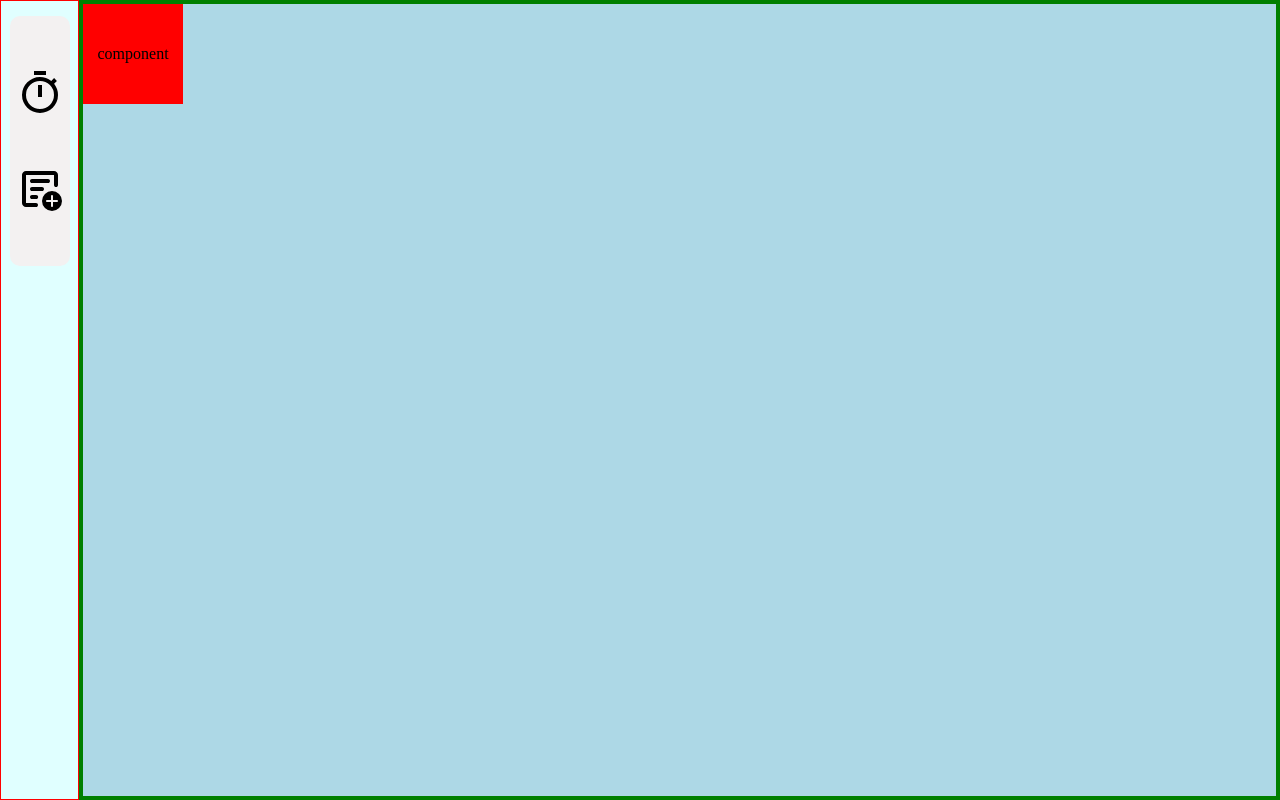
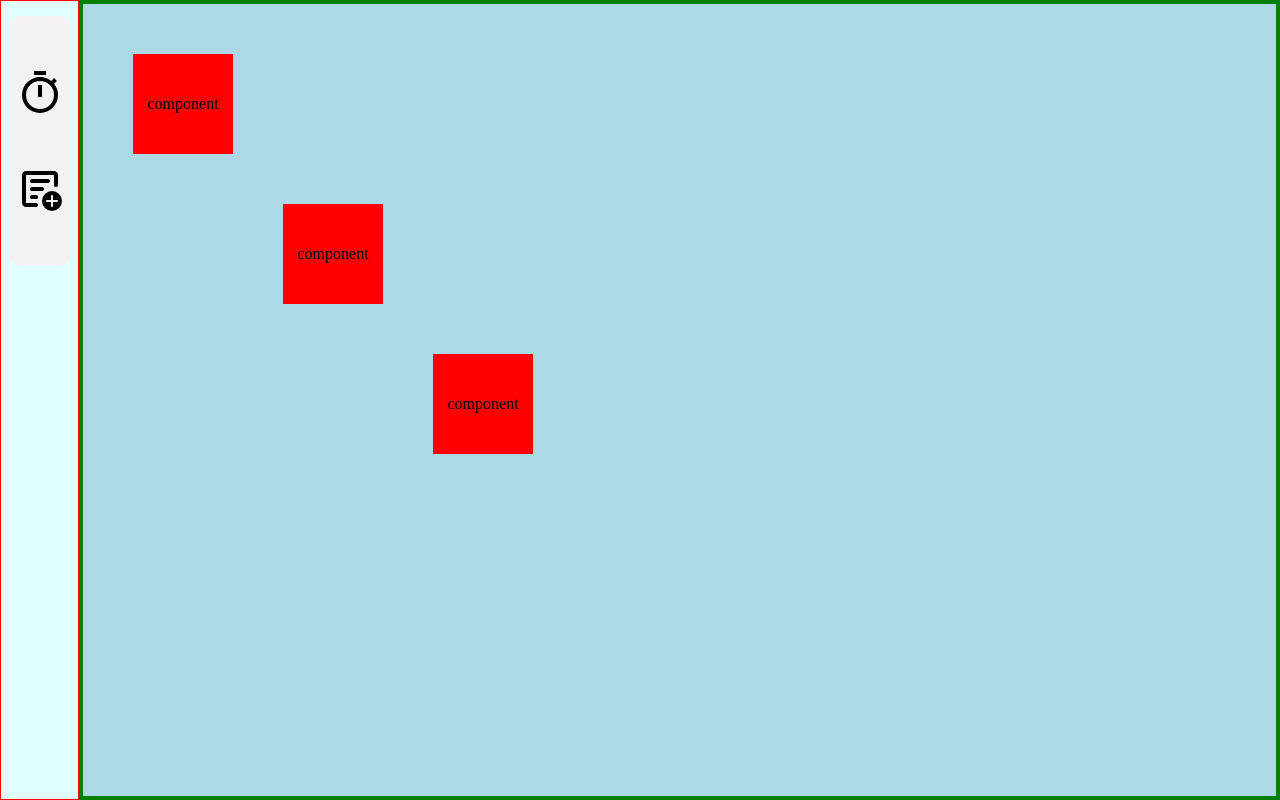
Before and after one commit to alexandroivaldez/study-space, a React (Vite) app: page / in a window 1280 px wide. Built offline with nearby package versions, Linux system fonts and the light colour scheme; some icons are missing.

Commit message:
Added Box components that are moveable within the AppSpace

```diff
--- a/src/components/AppSpace/AppSpace.css
+++ b/src/components/AppSpace/AppSpace.css
@@ -1,4 +1,4 @@
-.appSpace-container {
+.App {
     border: 4px solid green;
     height: 100vh;
     width: 95%;
--- a/src/components/AppSpace/AppSpace.jsx
+++ b/src/components/AppSpace/AppSpace.jsx
@@ -1,67 +1,13 @@
 import React, { useState, useRef, useEffect } from 'react';
+import Box from '../Box/Box';
 import "./AppSpace.css"
 
 function AppSpace() {
-  const [position, setPosition] = useState({ x: 0, y: 0 });
-  const [isDragging, setIsDragging] = useState(false);
-  const appRef = useRef(null);
-  const boxRef = useRef(null);
-
-  useEffect(() => {
-    const handleMouseUp = () => {
-      if (isDragging) {
-        setIsDragging(false);
-      }
-    };
-
-    window.addEventListener('mouseup', handleMouseUp);
-
-    return () => {
-      window.removeEventListener('mouseup', handleMouseUp);
-    };
-  }, [isDragging]);
-
-  const handleMouseDown = (event) => {
-    if (boxRef.current.contains(event.target)) {
-      setIsDragging(true);
-    }
-  };
-
-  const handleMouseMove = (event) => {
-    if (isDragging) {
-      const appRect = appRef.current.getBoundingClientRect();
-      const boxRect = boxRef.current.getBoundingClientRect();
-      const maxX = appRect.width - boxRect.width;
-      const maxY = appRect.height - boxRect.height;
-      let newX = position.x + event.movementX;
-      let newY = position.y + event.movementY;
-      newX = Math.min(Math.max(newX, 0), maxX);
-      newY = Math.min(Math.max(newY, 0), maxY);
-      const newPosition = { x: newX, y: newY };
-      setPosition(newPosition);
-    }
-  };
-
-  const boxStyle = {
-    position: 'absolute',
-    left: position.x + 'px',
-    top: position.y + 'px',
-    width: '100px',
-    height: '100px',
-    backgroundColor: 'red',
-    cursor: isDragging ? 'move' : 'default',
-  };
-
   return (
-    <div className="appSpace-container" ref={appRef} onMouseMove={handleMouseMove}>
-      <div
-        className="box"
-        ref={boxRef}
-        style={boxStyle}
-        onMouseDown={handleMouseDown}
-      >
-        component
-      </div>
+    <div className="App">
+      <Box initialPosition={{ x: 50, y: 50 }} />
+      <Box initialPosition={{ x: 200, y: 200 }} />
+      <Box initialPosition={{ x: 350, y: 350 }} />
     </div>
   );
 }
--- /dev/null
+++ b/src/components/Box/Box.jsx
@@ -0,0 +1,66 @@
+import React, { useState, useRef, useEffect } from 'react';
+
+function Box({ initialPosition }) {
+  const [position, setPosition] = useState(initialPosition);
+  const [isDragging, setIsDragging] = useState(false);
+  const boxRef = useRef(null);
+
+  useEffect(() => {
+    const handleMouseUp = () => {
+      if (isDragging) {
+        setIsDragging(false);
+      }
+    };
+
+    window.addEventListener('mouseup', handleMouseUp);
+
+    return () => {
+      window.removeEventListener('mouseup', handleMouseUp);
+    };
+  }, [isDragging]);
+
+  const handleMouseDown = (event) => {
+    if (boxRef.current.contains(event.target)) {
+      setIsDragging(true);
+    }
+  };
+
+  const handleMouseMove = (event) => {
+    if (isDragging) {
+      const appRect = document.body.getBoundingClientRect();
+      const boxRect = boxRef.current.getBoundingClientRect();
+      const maxX = appRect.width - boxRect.width;
+      const maxY = appRect.height - boxRect.height;
+      let newX = position.x + event.movementX;
+      let newY = position.y + event.movementY;
+      newX = Math.min(Math.max(newX, 0), maxX);
+      newY = Math.min(Math.max(newY, 0), maxY);
+      const newPosition = { x: newX, y: newY };
+      setPosition(newPosition);
+    }
+  };
+
+  const boxStyle = {
+    position: 'absolute',
+    left: position.x + 'px',
+    top: position.y + 'px',
+    width: '100px',
+    height: '100px',
+    backgroundColor: 'red',
+    cursor: isDragging ? 'move' : 'default',
+  };
+
+  return (
+    <div
+      className="box"
+      ref={boxRef}
+      style={boxStyle}
+      onMouseDown={handleMouseDown}
+      onMouseMove={handleMouseMove}
+    >
+      component
+    </div>
+  );
+}
+
+export default Box;
```
